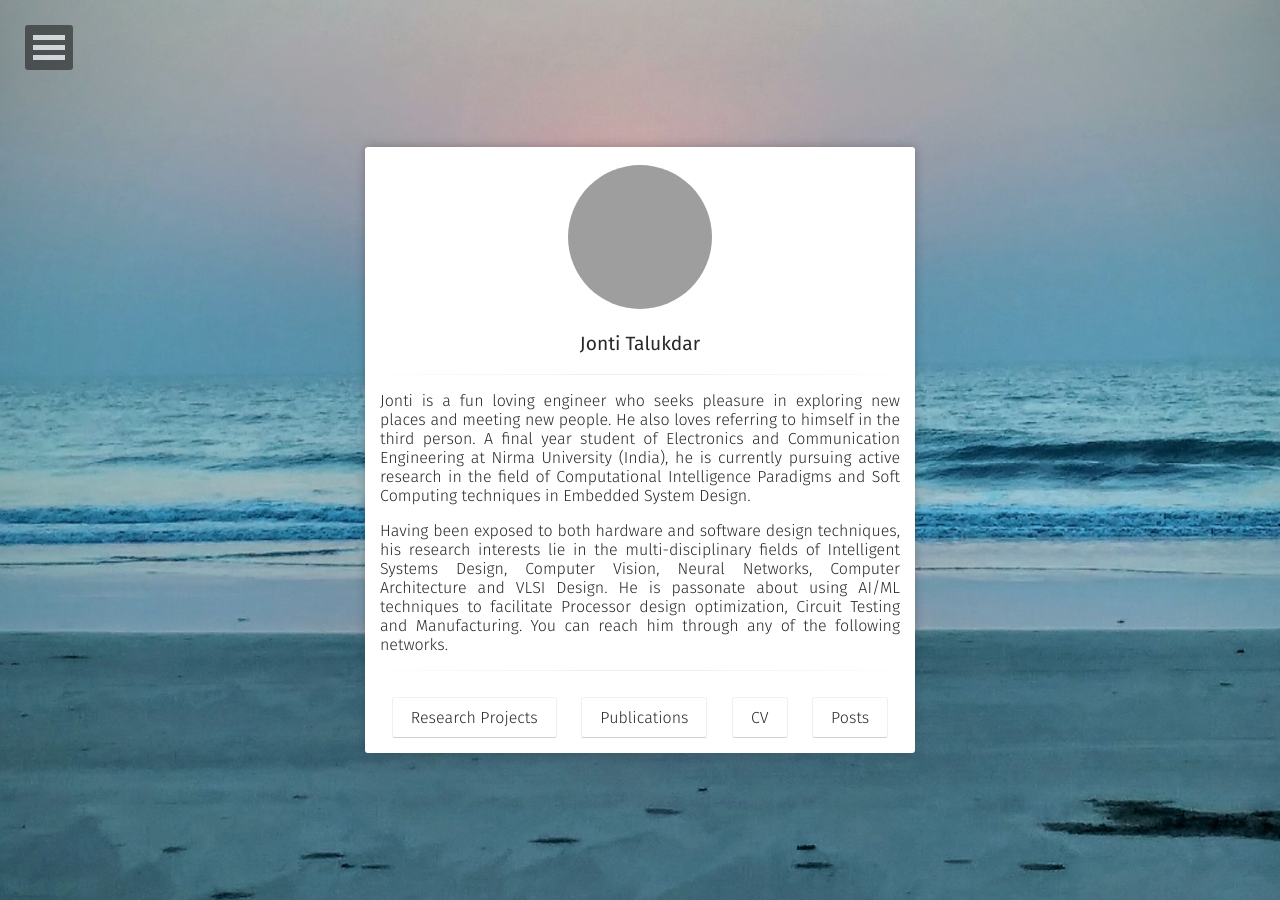
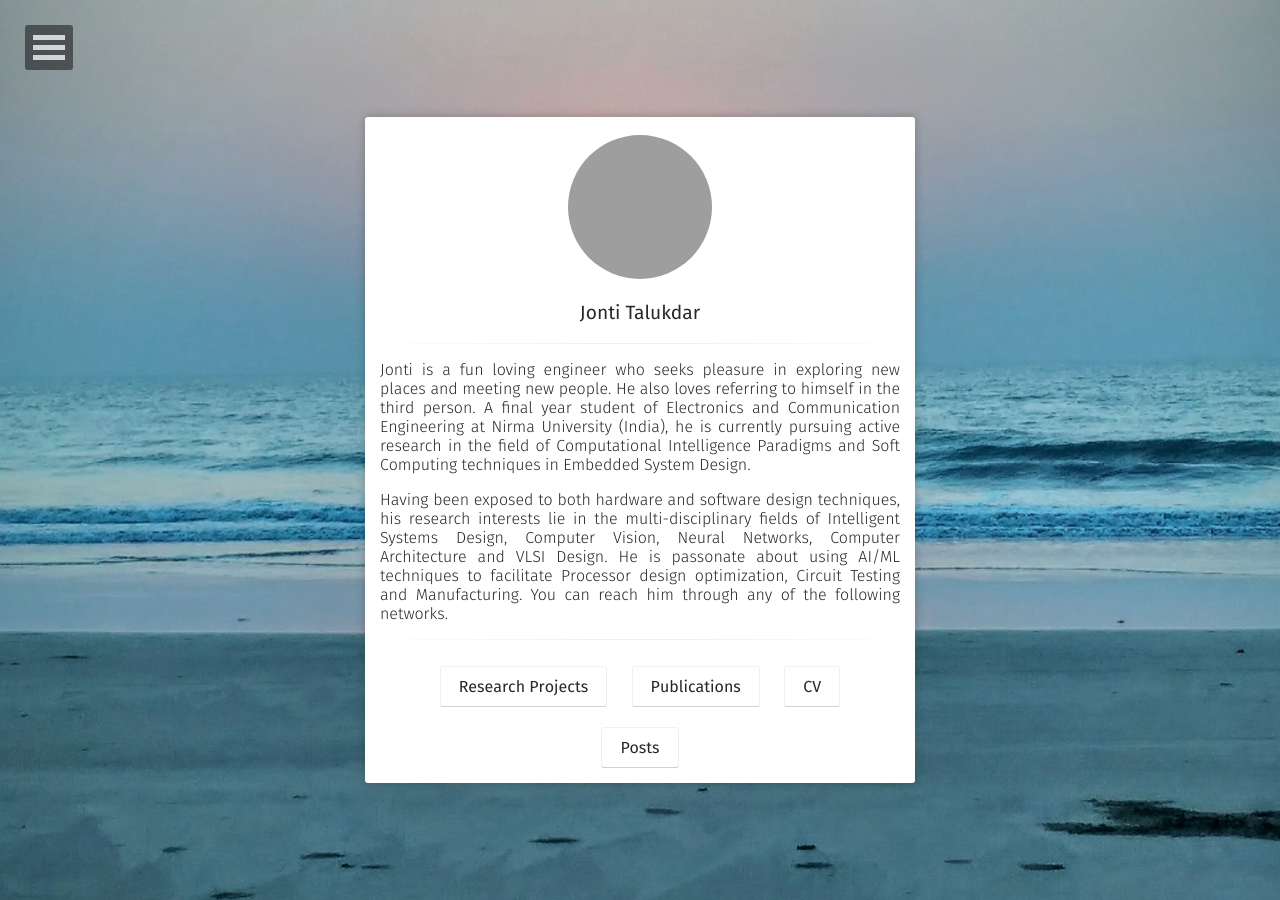
Before and after one commit to jontitalukdar/jontitalukdar.github.io_x, a Jekyll site: the page built from index.html, in a window 1280 px wide. Built offline with Jekyll 4.4.1, drawn with Linux system fonts in a browser that asks for light colours; some web fonts are replaced; grey boxes are pictures that could not be loaded.

```diff
--- a/_layouts/home.html
+++ b/_layouts/home.html
@@ -37,16 +37,16 @@ layout: compress
                          About
                          </a> -->
                          <a class="btn zoombtn" href="{{ site.url }}/research">
-                         Research Projects
+                             <b>Research Projects</b>
                          </a>
                          <a class="btn zoombtn" href="{{ site.url }}/publications">
-                         Publications
+                             <b>Publications</b>
                          </a>
                          <a class="btn zoombtn" href="{{ site.url }}/assets/old_jonti_cv.pdf" target="_blank">
-                         CV
+                             <b>CV</b>
                          </a>
                          <a class="btn zoombtn" href="{{ site.url }}/posts">
-                         Posts
+                             <b>Posts</b>
                          </a>
                  </h3>
             </div>
```
